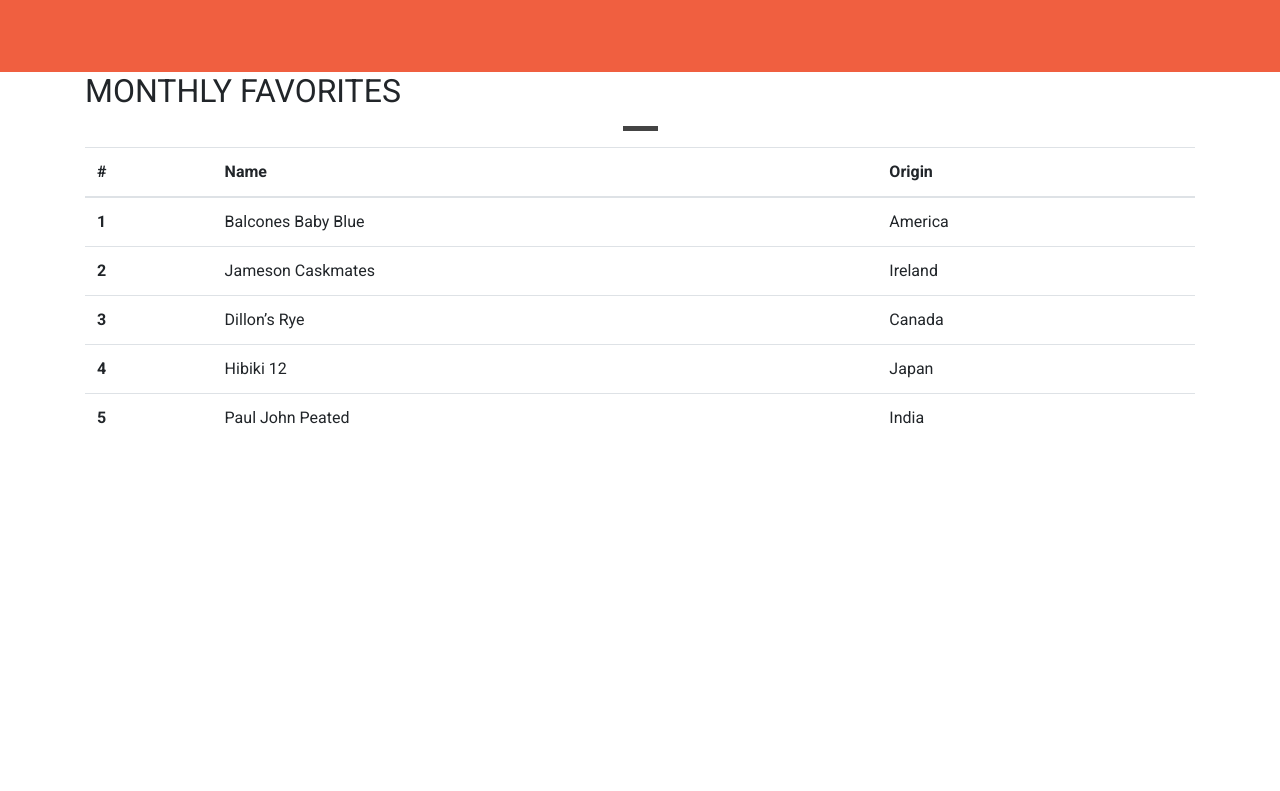
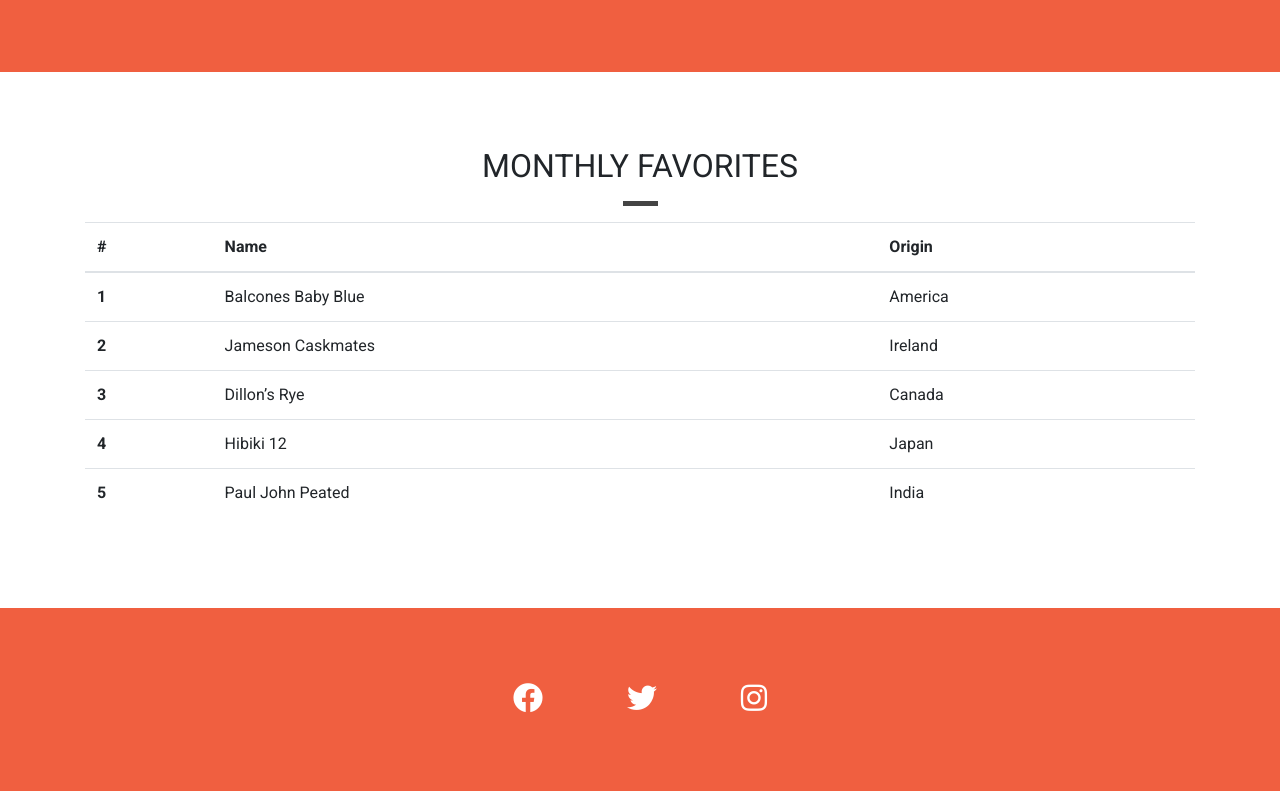
Before and after one commit to KirstChat/bootstrap-4, a plain HTML site: page index.html in a window 1280 px wide. Shown: the part 1651-2442 px from the top of the page. Before the commit the page ends 2109 px from the top, so only its background shows below. Drawn offline with nearby package versions, Linux system fonts and the light colour scheme.

Commit message:
added social media links to index.html and added styles in style.css

```diff
--- a/css/style.css
+++ b/css/style.css
@@ -198,3 +198,15 @@
     border-color: #df4929;
 }
 /* End Buttons */
+
+/* Footer */
+.socials {
+    text-align: center;
+}
+
+.socials i {
+    margin: 0 40px 0;
+    font-size: 30px;
+    color: #fff;
+}
+/* End Footer */
--- a/index.html
+++ b/index.html
@@ -260,10 +260,14 @@
 
     <!-- Monthly Favorites -->
     <div class="container-wrapper">
-    <div class="container">
+    <div class="container content-container">
     <section class="monthly-favorites">
+    <div class="row">
+    <div class="col-12 page-header">
       <h2 class="text-uppercase">Monthly Favorites</h2>
       <hr class="block-divider block-divider--short" />
+    </div>
+    </div>
       <table class="table table-hover">
         <thead>
           <tr>
@@ -304,6 +308,24 @@
     </div>
     </div>
     <!-- End Monthly Favorites -->
+
+    <!-- Footer -->
+    <div class="container-wrapper container-wrapper--red">
+    <div class="container content-container">
+    <section class="footer">
+    <div class="row">
+    <div class="col-12">
+    <div class="socials">
+        <a href="https://www.facebook.com" target="_blank"><i class="fab fa-facebook"></i></a>
+        <a href="https://www.twitter.com" target="_blank"><i class="fab fa-twitter"></i></a>
+        <a href="https://www.instagram.com" target="_blank"><i class="fab fa-instagram"></i></a>
+    </div>
+    </div>
+    </div>
+    </section>
+    </div>
+    </div>
+    <!-- End Footer -->
 
     <!-- Modal -->
     <div class="modal" tabindex="-1" role="dialog" id="signUpModal">
```
